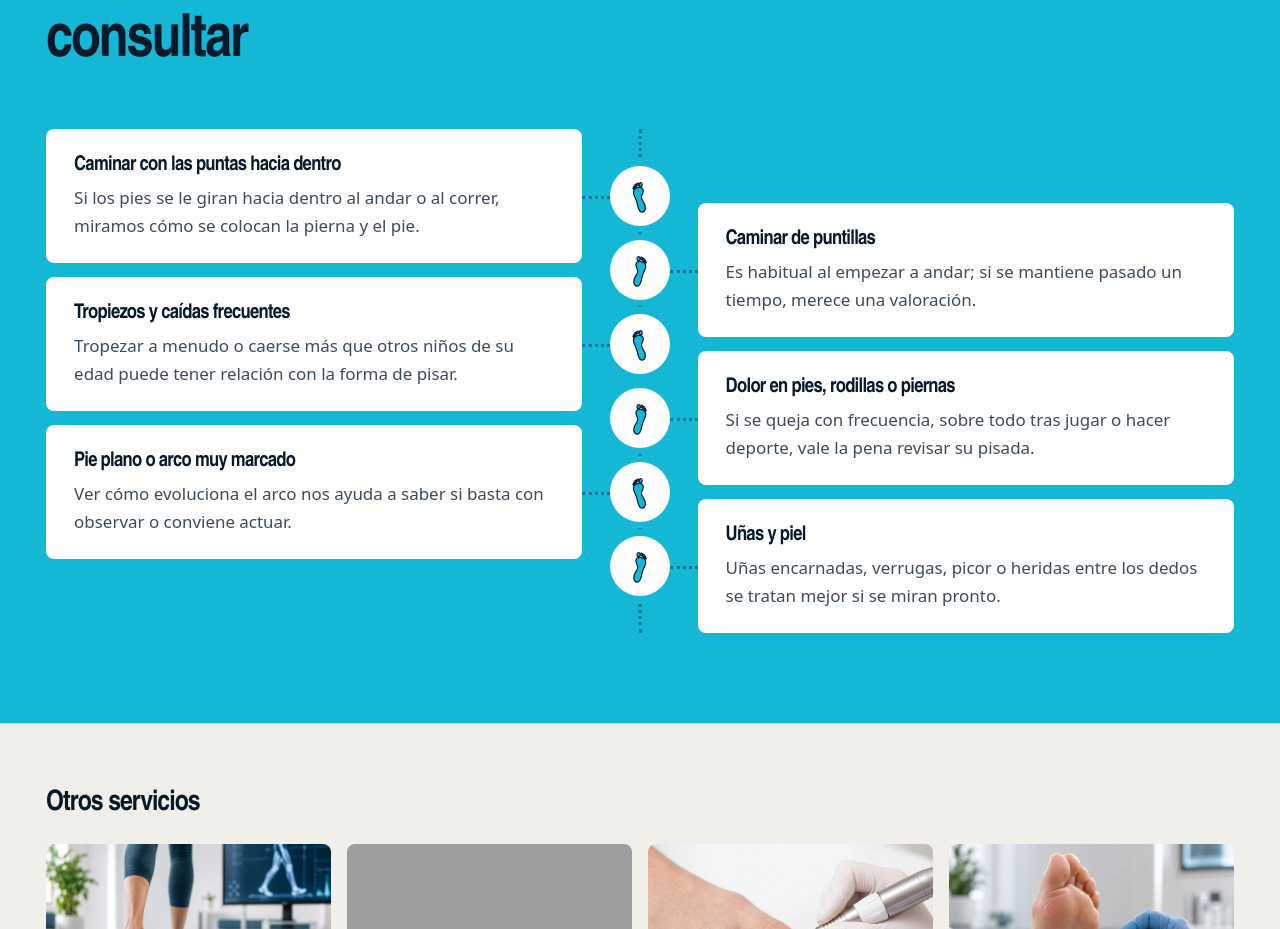
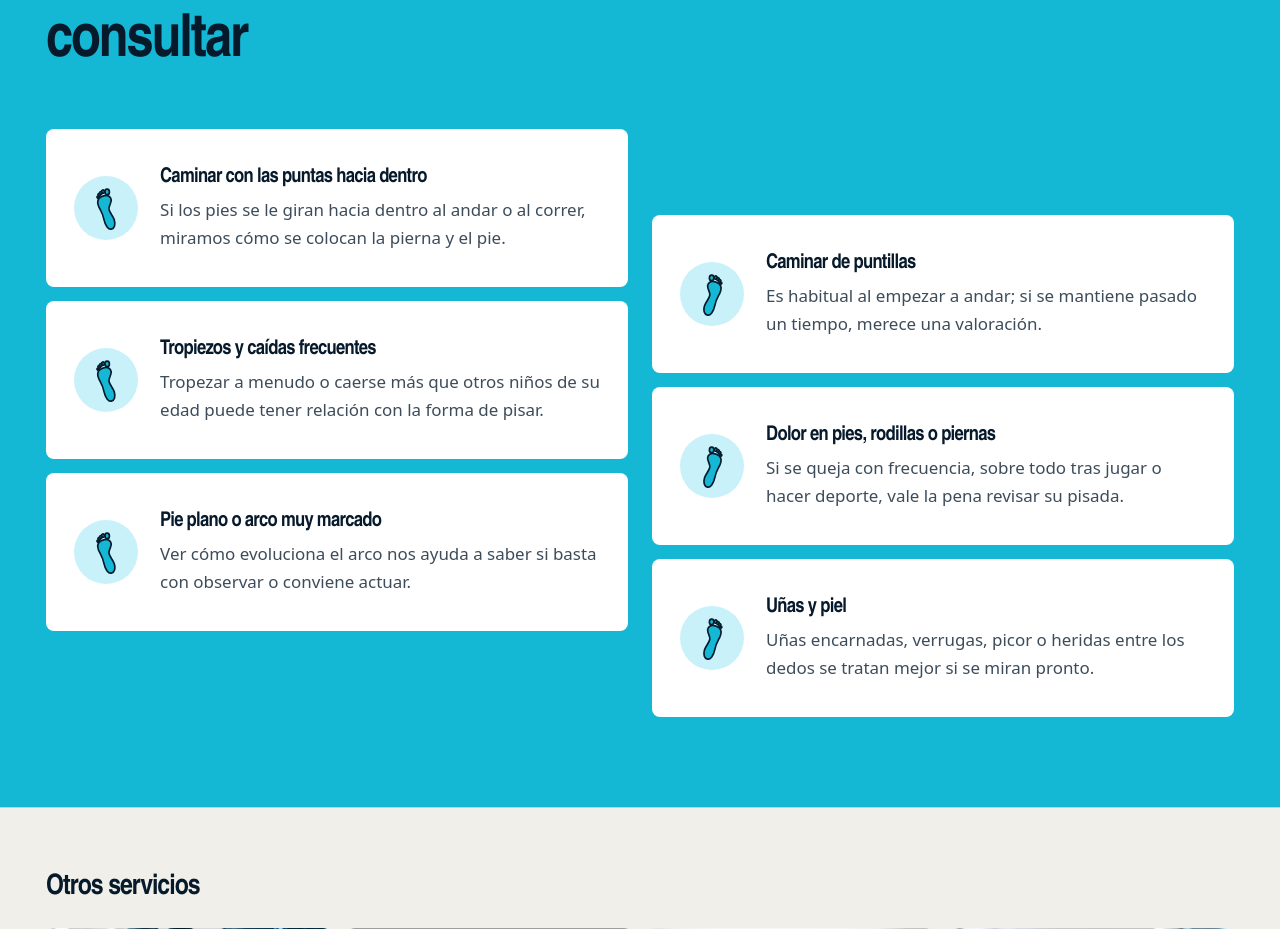
Before and after one commit to NataliaaJN/valdepodo, a Nuxt app: page /servicios/podologia-infantil in a window 1280 px wide. Shown: the part 2248-3177 px from the top of the page. Built offline with nearby package versions, Linux system fonts and the light colour scheme; grey boxes are pictures that could not be loaded.

Commit message:
Servicios: «Cuándo conviene consultar» con cards independientes y salteadas, cada una con su huella (izquierda/derecha)
Co-Authored-By: Claude Sonnet 5.5 <noreply@anthropic.com>

```diff
--- a/app/pages/servicios/podologia-infantil.vue
+++ b/app/pages/servicios/podologia-infantil.vue
@@ -62,6 +62,7 @@ const [gait, arch, toes, shoe] = kids.assessments
             :class="i % 2 ? 'step--right' : 'step--left'"
             :style="{ '--i': i }"
           >
+            <div class="step__card">
               <span class="step__mark" aria-hidden="true">
                 <svg viewBox="0 0 112 256" class="step__foot">
                   <g style="--fp-fill: var(--color-primary); --fp-stroke: var(--color-ink)">
@@ -69,9 +70,10 @@ const [gait, arch, toes, shoe] = kids.assessments
                   </g>
                 </svg>
               </span>
-            <div class="step__card">
+              <div>
                 <h3 class="step__name">{{ c.title }}</h3>
                 <p class="step__text">{{ c.text }}</p>
+              </div>
             </div>
           </li>
         </ol>
@@ -190,13 +192,12 @@ const [gait, arch, toes, shoe] = kids.assessments
   }
 }
 
-/* ---------- Banda de motivos de consulta: camino de pasos ----------
-   Sobre el cyan de marca, una línea de puntos central con una huella por motivo: pie izquierdo → tarjeta a la
-   izquierda, pie derecho → tarjeta a la derecha, cada una media fila más abajo que la anterior (como al caminar).
-   Los bordes exteriores de las dos columnas coinciden con los del contenedor. En móvil, el camino pasa a la izquierda. */
+/* ---------- Banda de motivos de consulta: cards salteadas ----------
+   Sobre el cyan de marca, una card independiente por motivo, cada una con su huella: pie izquierdo en las de
+   la columna izquierda, pie derecho en las de la derecha. Las columnas se escalonan media fila (nunca quedan
+   alineadas) y los bordes exteriores coinciden con los del contenedor. En móvil, una columna con sangría alterna. */
 .consult {
   padding-block: clamp(3.5rem, 7vw, 6rem);
-  --mark: 3rem;
 }
 .consult__title {
   max-width: 14ch;
@@ -204,50 +205,43 @@ const [gait, arch, toes, shoe] = kids.assessments
   line-height: var(--text-display-m--line-height);
 }
 .path {
-  position: relative;
   display: grid;
   gap: 0.875rem;
   margin-top: clamp(2rem, 5vw, 3.5rem);
-  padding-left: calc(var(--mark) + 1rem);
 }
-.path::before {
-  content: '';
-  position: absolute;
-  top: 0;
-  bottom: 0;
-  left: calc(var(--mark) / 2);
-  border-left: 3px dotted rgb(6 26 44 / 0.4);
+.step--left {
+  margin-right: 1.5rem;
 }
-.step {
-  position: relative;
-}
-.step__mark {
-  position: absolute;
-  top: 50%;
-  left: calc(-1 * (var(--mark) + 1rem));
-  display: grid;
-  place-items: center;
-  width: var(--mark);
-  height: var(--mark);
-  translate: 0 -50%;
-  border-radius: 50%;
-  background: var(--color-white);
-  box-shadow: 0 0 0 6px var(--color-primary);
-}
-.step__foot {
-  width: 0.95rem;
-}
-.step--left .step__foot {
-  rotate: -10deg;
-}
-.step--right .step__foot {
-  rotate: 10deg;
+.step--right {
+  margin-left: 1.5rem;
 }
 .step__card {
-  padding: 1.125rem 1.25rem 1.25rem;
+  display: flex;
+  align-items: center;
+  gap: 1.125rem;
+  height: 100%;
+  padding: 1.25rem;
   border-radius: var(--radius-l);
   background: var(--color-white);
   transition: translate var(--dur-base) var(--ease-out-soft);
+}
+.step__mark {
+  flex: none;
+  display: grid;
+  place-items: center;
+  width: 3.5rem;
+  height: 3.5rem;
+  border-radius: 50%;
+  background: var(--color-cyan-light);
+}
+.step__foot {
+  width: 1.1rem;
+}
+.step--left .step__foot {
+  rotate: -12deg;
+}
+.step--right .step__foot {
+  rotate: 12deg;
 }
 .step__name {
   font-size: var(--text-body-l);
@@ -261,23 +255,15 @@ const [gait, arch, toes, shoe] = kids.assessments
 }
 
 @media (min-width: 1024px) {
-  .consult {
-    --mark: 3.75rem;
-    --path-gap: clamp(5rem, 9vw, 8rem);
-  }
   .path {
     grid-template-columns: repeat(2, minmax(0, 1fr));
-    column-gap: var(--path-gap);
+    column-gap: 1.5rem;
     row-gap: 0.875rem;
-    grid-auto-rows: minmax(3.75rem, auto);
-    padding-left: 0;
-  }
-  .path::before {
-    left: 50%;
-    translate: -1.5px 0;
+    grid-auto-rows: minmax(4.5rem, auto);
   }
   .step {
     grid-row: calc(var(--i) + 1) / span 2;
+    margin: 0;
   }
   .step--left {
     grid-column: 1;
@@ -286,32 +272,15 @@ const [gait, arch, toes, shoe] = kids.assessments
     grid-column: 2;
   }
   .step__card {
-    height: 100%;
-    display: flex;
-    flex-direction: column;
-    justify-content: center;
-    padding: 1.25rem 1.75rem;
+    padding: 1.5rem 1.75rem;
+    gap: 1.375rem;
   }
-  /* Huella sobre la línea central, con un hilo de puntos hasta la tarjeta */
-  .step--left .step__mark {
-    left: auto;
-    right: calc(-1 * (var(--path-gap) / 2 + var(--mark) / 2));
+  .step__mark {
+    width: 4rem;
+    height: 4rem;
   }
-  .step--right .step__mark {
-    left: calc(-1 * (var(--path-gap) / 2 + var(--mark) / 2));
-  }
-  .step__card::after {
-    content: '';
-    position: absolute;
-    top: 50%;
-    width: calc(var(--path-gap) / 2 - var(--mark) / 2);
-    border-top: 3px dotted rgb(6 26 44 / 0.4);
-  }
-  .step--left .step__card::after {
-    left: 100%;
-  }
-  .step--right .step__card::after {
-    right: 100%;
+  .step__foot {
+    width: 1.3rem;
   }
 }
 
```
Lines whose indentation alone changed are shown as unchanged.
